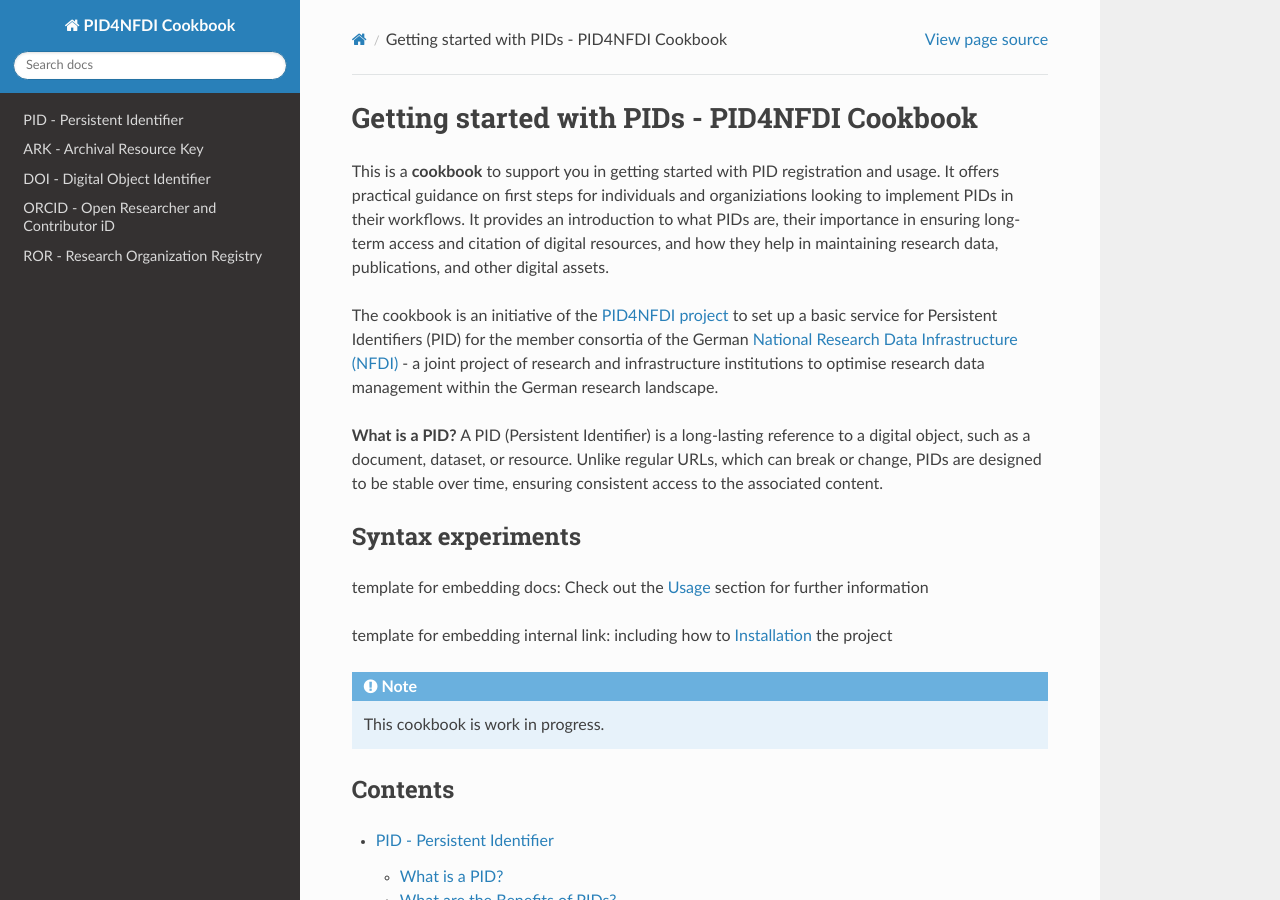
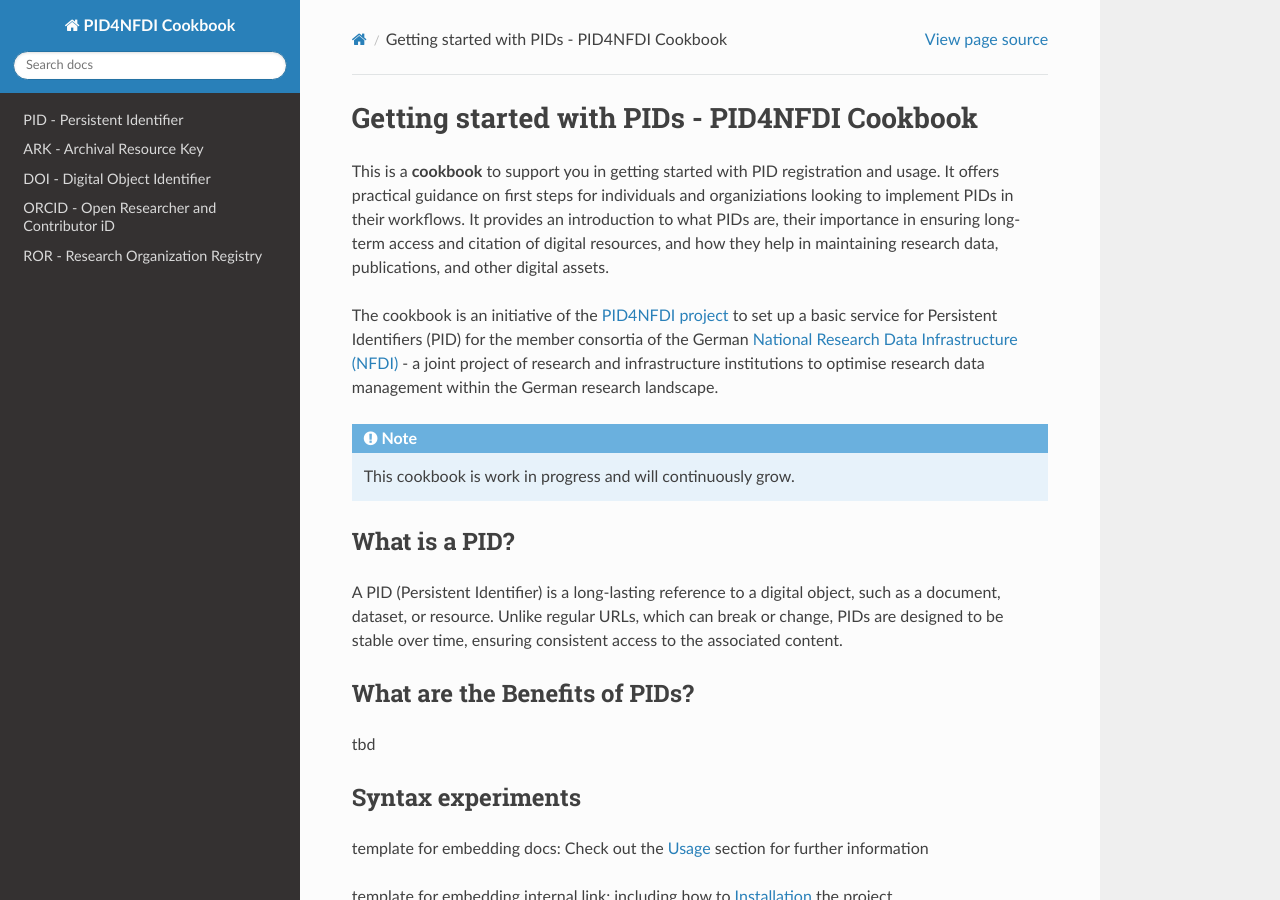
Before and after one commit to stephw-tib/pid4nfdi-training, a Sphinx documentation site: the page built from docs/source/index.rst, in a window 1280 px wide and 900 px high. Built offline with Sphinx 7.4.7 and the Read the Docs theme 3.1.0, drawn with Linux system fonts in a browser that asks for light colours; pages that are not in the unit, such as notebooks, are missing from menus.

Commit message:
Update index.rst
structure

Signed-off-by: stephw-tib <62946028+stephw-tib@users.noreply.github.com>

```diff
--- a/docs/source/index.rst
+++ b/docs/source/index.rst
@@ -6,11 +6,24 @@
 
 The cookbook is an initiative of the `PID4NFDI project <https://pid.services.base4nfdi.de/>`_ to set up a basic service for Persistent Identifiers (PID) for the member consortia of the German `National Research Data Infrastructure (NFDI) <https://www.nfdi.de/?lang=en>`_ - a joint project of research and infrastructure institutions to optimise research data management within the German research landscape.
 
-**What is a PID?**
+.. note::
+
+   This cookbook is work in progress and will continuously grow.
+
+What is a PID?
+---------------
+
 A PID (Persistent Identifier) is a long-lasting reference to a digital object,
 such as a document, dataset, or resource. Unlike regular URLs,
 which can break or change, PIDs are designed to be stable over time,
 ensuring consistent access to the associated content.
+
+What are the Benefits of PIDs?
+-----------------------------
+tbd
+
+
+
 
 
 Syntax experiments
```
Also changed, not shown: other parts of docs/source/index.rst (+0 -3 lines).
